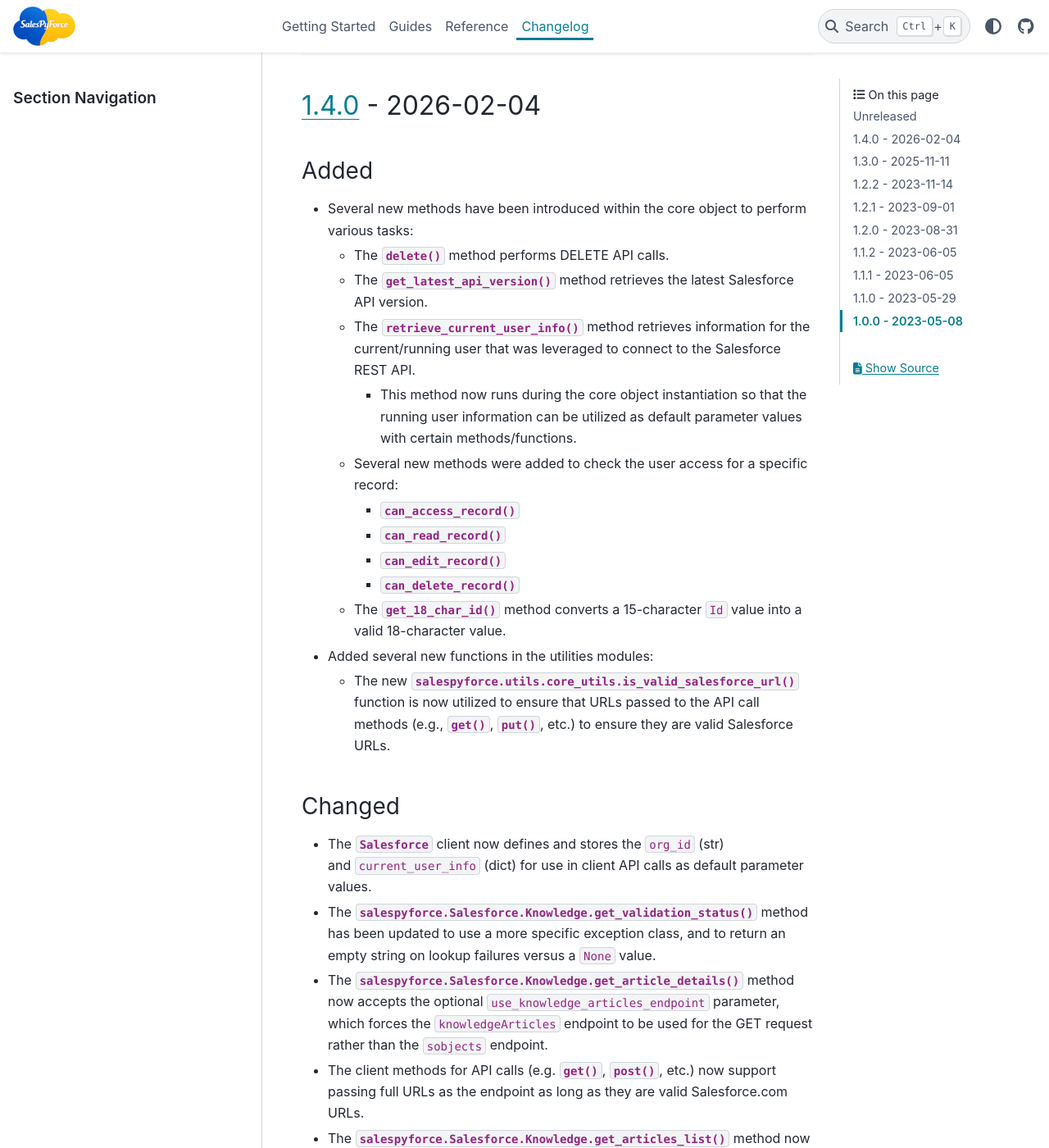
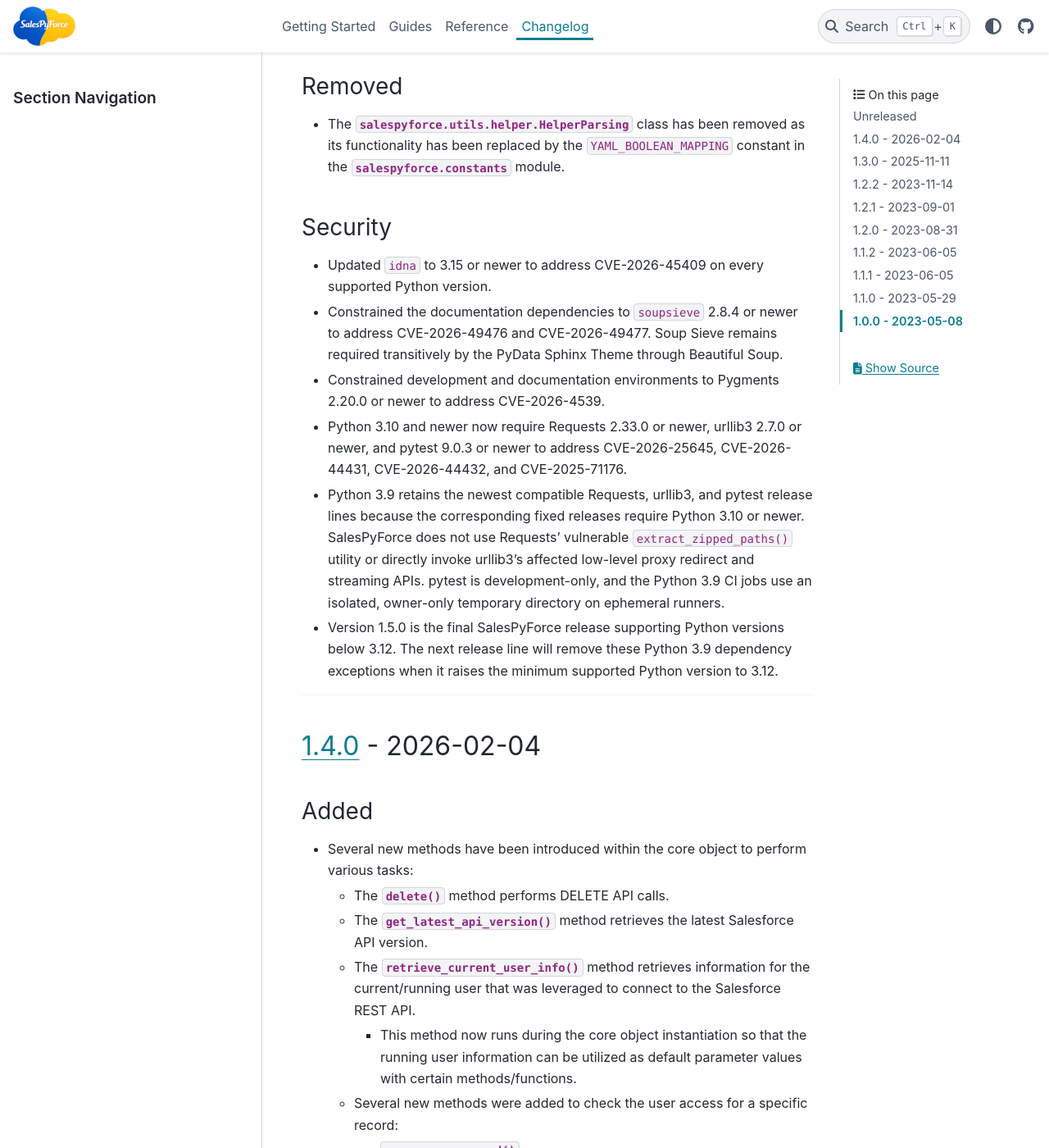
Before and after one commit to jeffshurtliff/salespyforce, a Sphinx documentation site: the page built from docs/CHANGELOG.md, in a window 1280 px wide and 1400 px high, scrolled down 2719 px. Shown: the whole window at 82% size. Built offline with Sphinx 7.4.7 and the PyData theme 0.15.4, drawn with Linux system fonts in a browser that asks for light colours; some of the changed text lies outside the part shown.

Commit message:
Updated dependency constraints and documented Python support policy

```diff
--- a/docs/CHANGELOG.md
+++ b/docs/CHANGELOG.md
@@ -40,6 +40,11 @@
   endpoint construction, helper file selection, and API request exception messages.
 - Adopted Ruff for linting, import sorting, and formatting; added project configuration,
   replaced flake8 validation in CI, and documented the contributor quality checks.
+- CI now verifies the security-sensitive dependency versions selected for each Python
+  release, isolates pytest temporary files, and validates built artifacts with Twine.
+- Added prominent README and Sphinx documentation notices that version 1.5.0 is
+  the final release supporting Python 3.9 through 3.11 and that version 2.0.0
+  will require Python 3.12 or newer.
 - The constants used by the package have been centralized within the new
   {py:mod}`salespyforce.constants` module and the other modules have been updated accordingly.
 - The {py:meth}`~salespyforce.Salesforce.download_image` method now logs errors and raises exceptions
@@ -85,6 +90,29 @@
 - The {py:class}`salespyforce.utils.helper.HelperParsing` class has been removed as its functionality
   has been replaced by the `YAML_BOOLEAN_MAPPING` constant in the {py:mod}`salespyforce.constants`
   module.
+
+(unreleased-security)=
+### Security
+
+- Updated `idna` to 3.15 or newer to address CVE-2026-45409 on every supported
+  Python version.
+- Constrained the documentation dependencies to `soupsieve` 2.8.4 or newer to
+  address CVE-2026-49476 and CVE-2026-49477. Soup Sieve remains required
+  transitively by the PyData Sphinx Theme through Beautiful Soup.
+- Constrained development and documentation environments to Pygments 2.20.0 or
+  newer to address CVE-2026-4539.
+- Python 3.10 and newer now require Requests 2.33.0 or newer, urllib3 2.7.0 or
+  newer, and pytest 9.0.3 or newer to address CVE-2026-25645,
+  CVE-2026-44431, CVE-2026-44432, and CVE-2025-71176.
+- Python 3.9 retains the newest compatible Requests, urllib3, and pytest release
+  lines because the corresponding fixed releases require Python 3.10 or newer.
+  SalesPyForce does not use Requests' vulnerable `extract_zipped_paths()` utility
+  or directly invoke urllib3's affected low-level proxy redirect and streaming
+  APIs. pytest is development-only, and the Python 3.9 CI jobs use an isolated,
+  owner-only temporary directory on ephemeral runners.
+- Version 1.5.0 is the final SalesPyForce release supporting Python versions below
+  3.12. The next release line will remove these Python 3.9 dependency exceptions
+  when it raises the minimum supported Python version to 3.12.
 
 ---
 (relnotes-1.4.0)=
--- a/docs/getting-started/index.rst
+++ b/docs/getting-started/index.rst
@@ -17,6 +17,12 @@
 - A Salesforce user with API permissions
 - Connected App credentials (client key/secret) and security token as needed
 
+.. important::
+
+   SalesPyForce ``1.5.0`` is the final release that supports Python 3.9, 3.10, and 3.11.
+
+   SalesPyForce ``2.0.0`` and newer will require Python 3.12 or newer.
+
 For deeper task-based walkthroughs after setup, continue to the :doc:`../guides/index` section.
 For method and exception details, see the :doc:`../reference/index` section.
 
```
Also changed, not shown: README.md (+5 -0 lines), docs/getting-started/installation.md (+6 -0 lines), docs/getting-started/overview.md (+6 -0 lines), docs/guides/testing.md (+6 -0 lines), docs/index.md (+6 -0 lines), docs/requirements.txt (+5 -3 lines), pyproject.toml (+12 -4 lines), requirements.txt (+9 -7 lines), 2 other files.
